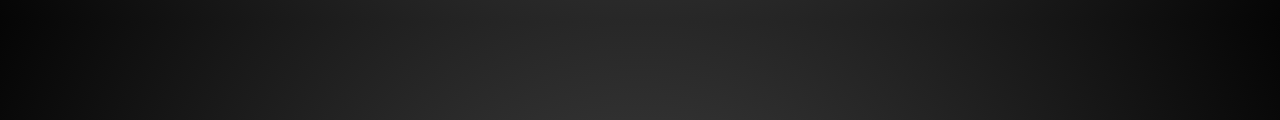
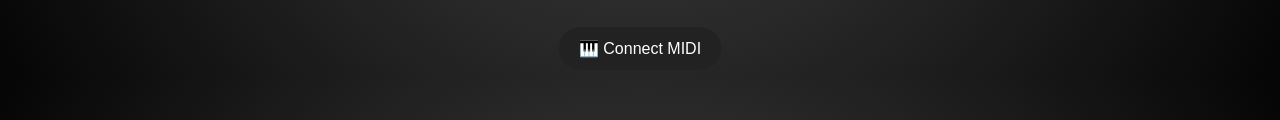
Before and after one commit to anikousmusicinstitute/anikous-music-institute-, a website: page index.html in a window 1280 px wide. Shown: the part 627-747 px from the top of the page. Drawn offline with Linux system fonts and the light colour scheme.

Commit message:
index.html

```diff
--- a/index.html
+++ b/index.html
@@ -71,7 +71,9 @@ Ready 🎹
 
 
 <script src="script.js"></script>
-
+<button onclick="connectMIDI()">
+🎹 Connect MIDI
+</button>
 
 </body>
 
```
